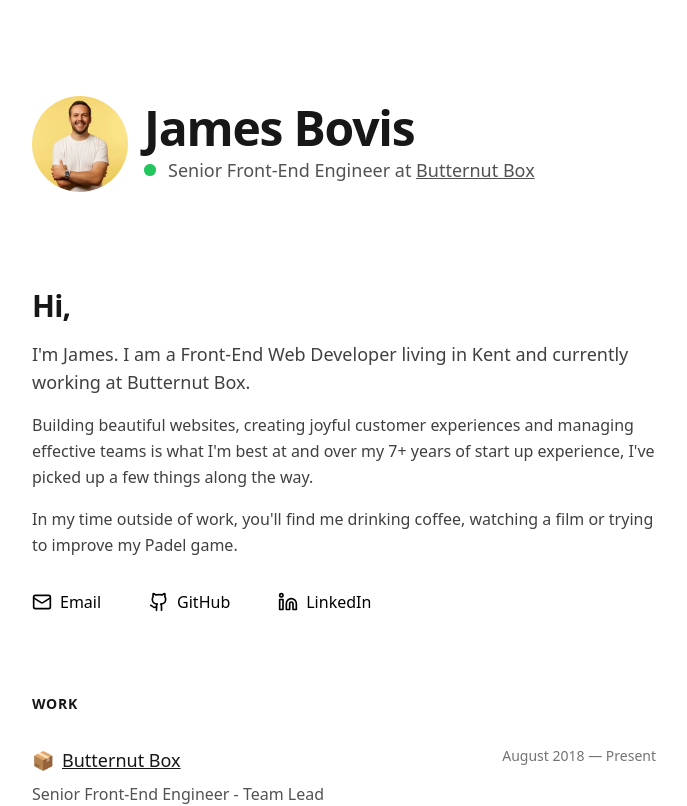
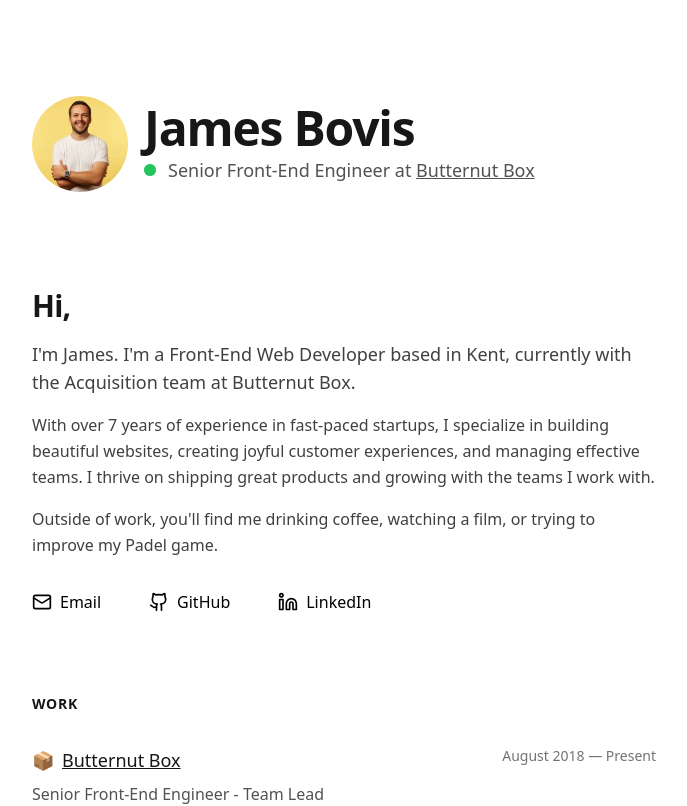
Before and after one commit to James-Bovis/jamesbovis.com, a React (Vite) app: page / in a window 1280 px wide. Shown: the top 806 px of the page, without its empty margins (296-983 px from the left). Built offline with nearby package versions, Linux system fonts and the light colour scheme.

Commit message:
Update intro copy

```diff
--- a/src/App.tsx
+++ b/src/App.tsx
@@ -49,18 +49,18 @@ function App() {
             </h2>
             <div className="space-y-4 text-neutral-700 leading-relaxed mb-8">
               <p className="text-lg">
-                I'm James. I am a Front-End Web Developer living in Kent and
-                currently working at Butternut Box.
+                I'm James. I'm a Front-End Web Developer based in Kent,
+                currently with the Acquisition team at Butternut Box.
               </p>
               <p>
-                Building beautiful websites, creating joyful customer
-                experiences and managing effective teams is what I'm best at and
-                over my 7+ years of start up experience, I've picked up a few
-                things along the way.
+                With over 7 years of experience in fast-paced startups, I
+                specialize in building beautiful websites, creating joyful
+                customer experiences, and managing effective teams. I thrive on
+                shipping great products and growing with the teams I work with.
               </p>
               <p>
-                In my time outside of work, you'll find me drinking coffee,
-                watching a film or trying to improve my Padel game.
+                Outside of work, you'll find me drinking coffee, watching a
+                film, or trying to improve my Padel game.
               </p>
             </div>
 
```
